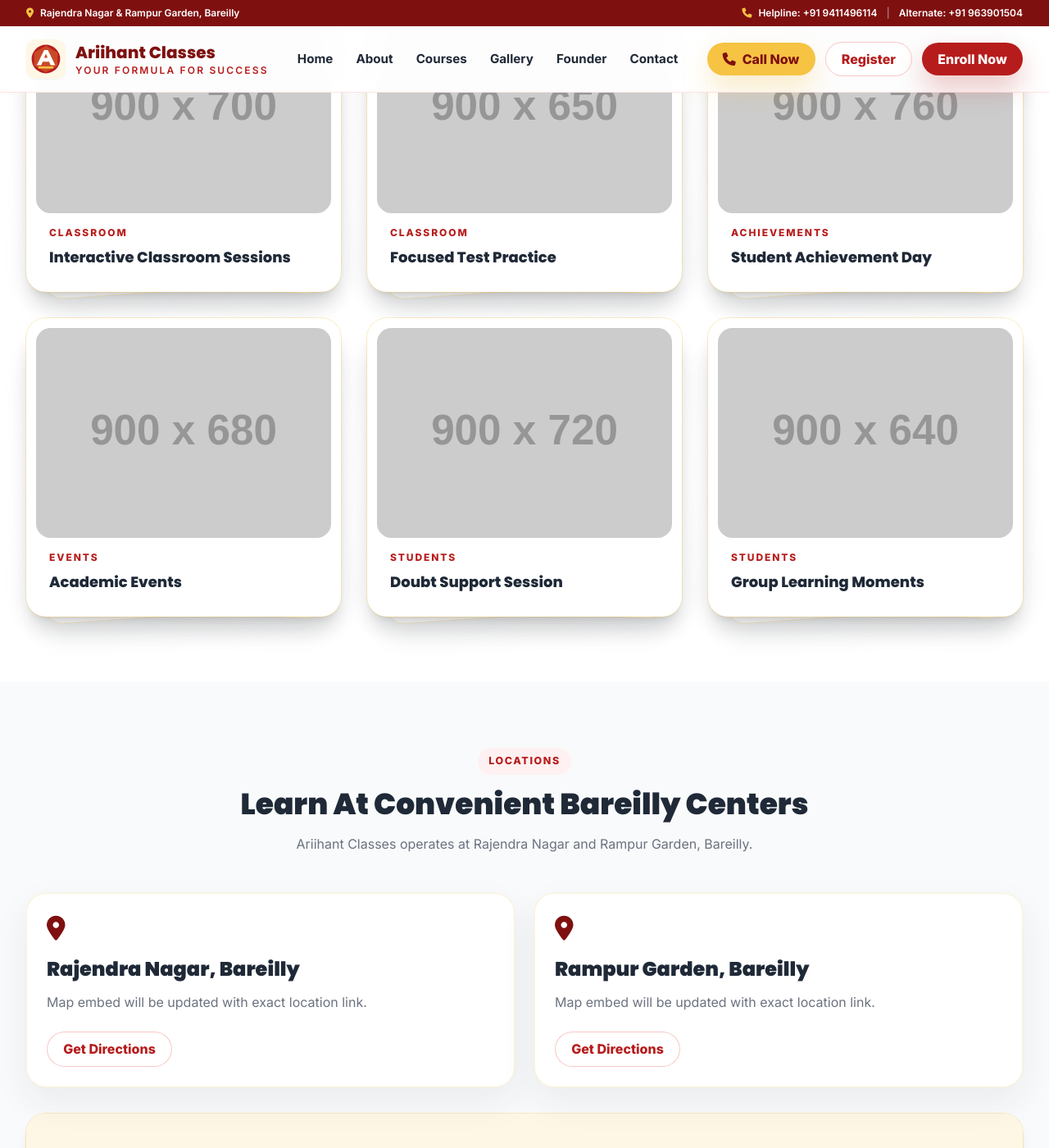
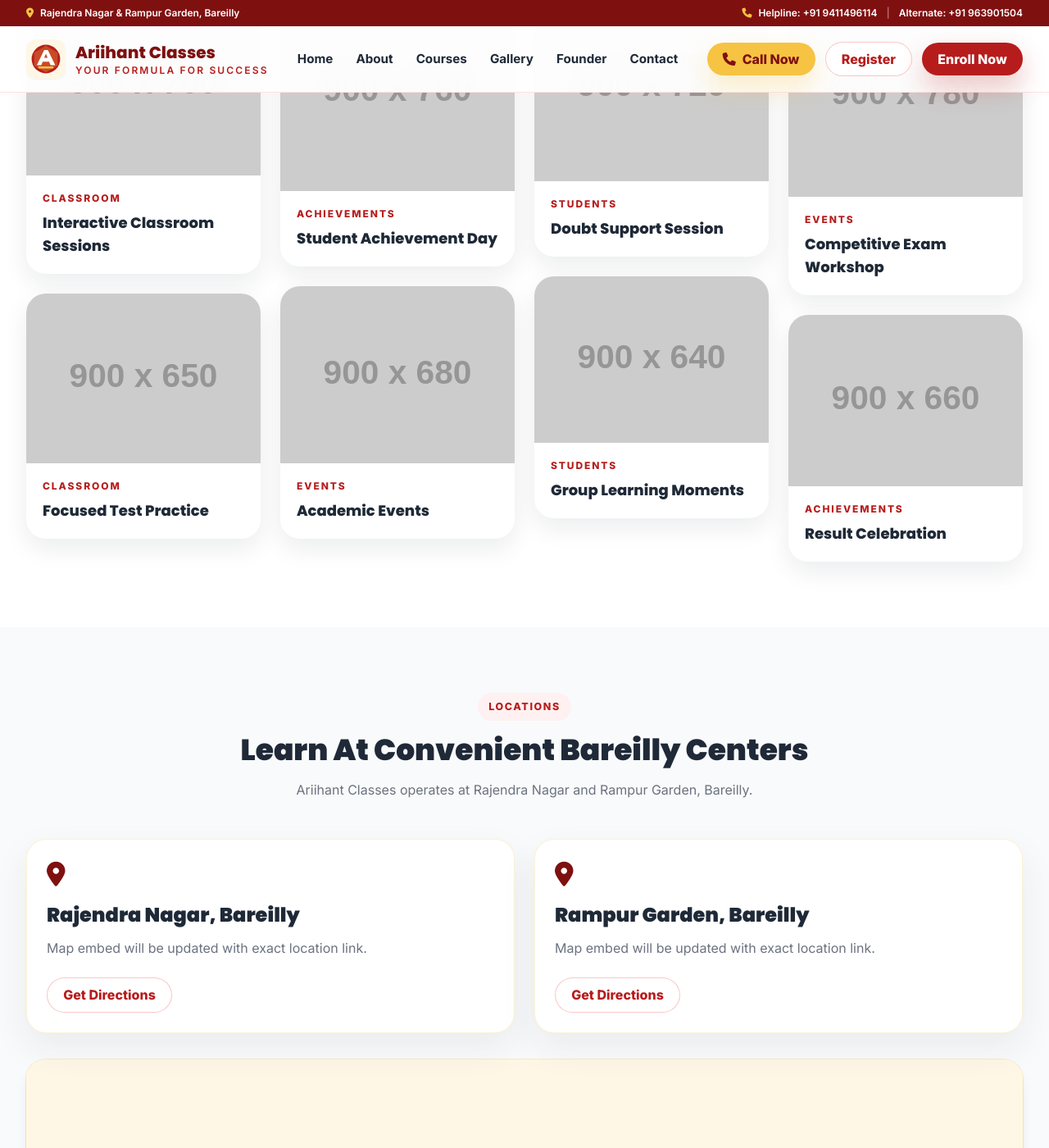
Before and after one commit to radhikayowin-bot/arihant-classes, a Jekyll site: the page built from index.html, in a window 1280 px wide and 1400 px high, scrolled down 5041 px. Shown: the whole window at 82% size. Built offline with Jekyll 4.4.1, drawn with Linux system fonts in a browser that asks for light colours; nearby versions of some CDN libraries.

Commit message:
Add masonry gallery layout

```diff
--- a/assets/css/style.css
+++ b/assets/css/style.css
@@ -195,6 +195,56 @@ body {
   filter: saturate(1.08);
 }
 
+.gallery-masonry {
+  column-count: 4;
+  column-gap: 24px;
+}
+
+.gallery-item {
+  break-inside: avoid;
+  margin-bottom: 24px;
+  overflow: hidden;
+  border-radius: 24px;
+  background: #FFFFFF;
+  box-shadow: 0 12px 30px rgba(15, 23, 42, 0.08);
+}
+
+.gallery-item img {
+  width: 100%;
+  height: auto;
+  display: block;
+  object-fit: contain;
+  transition: transform 0.5s ease;
+}
+
+.gallery-item:hover img {
+  transform: scale(1.04);
+}
+
+@media (max-width: 1200px) {
+  .gallery-masonry {
+    column-count: 3;
+  }
+}
+
+@media (max-width: 768px) {
+  .gallery-masonry {
+    column-count: 2;
+    column-gap: 16px;
+  }
+
+  .gallery-item {
+    margin-bottom: 16px;
+    border-radius: 18px;
+  }
+}
+
+@media (max-width: 480px) {
+  .gallery-masonry {
+    column-count: 1;
+  }
+}
+
 .form-field {
   width: 100%;
   border-radius: 1rem;
--- a/index.html
+++ b/index.html
@@ -50,7 +50,7 @@ description: Ariihant Classes coaching institute in Rajendra Nagar and Rampur Ga
   </div>
 </section>
 
-<section class="bg-white py-16 sm:py-20">
+<section class="py-16 md:py-20 bg-[#F9FAFB]">
   <div class="max-w-7xl mx-auto px-4 sm:px-6 lg:px-8">
     <div class="mx-auto max-w-3xl text-center">
       <span class="section-kicker">Courses Offered</span>
@@ -175,15 +175,18 @@ description: Ariihant Classes coaching institute in Rajendra Nagar and Rampur Ga
       </div>
       <a href="{{ '/gallery/' | relative_url }}" class="btn btn-outline">View Full Gallery</a>
     </div>
-    <div class="mt-12 grid grid-cols-1 gap-8 sm:grid-cols-2 lg:grid-cols-3">
-      {% for item in site.data.gallery limit: 6 %}
-      <article class="album-card group">
-        <div class="overflow-hidden rounded-[1.5rem] bg-white p-3 shadow-xl ring-1 ring-gold/30">
-          <img src="{{ item.image }}" alt="{{ item.alt }}" class="gallery-image h-64 w-full rounded-[1.1rem] object-cover">
-          <div class="p-4">
-            <p class="text-xs font-black uppercase tracking-[0.16em] text-primary">{{ item.category }}</p>
-            <h3 class="mt-2 font-heading text-lg font-extrabold">{{ item.title }}</h3>
-          </div>
+    <div class="gallery-masonry mt-12">
+      {% for item in site.data.gallery limit: 8 %}
+      <article class="gallery-item" data-category="{{ item.category }}">
+        <img
+          src="{{ item.image }}"
+          alt="{{ item.alt }}"
+          loading="lazy"
+          decoding="async"
+        />
+        <div class="p-5">
+          <p class="text-xs font-black uppercase tracking-[0.16em] text-primary">{{ item.category }}</p>
+          <h3 class="mt-2 font-heading text-lg font-extrabold">{{ item.title }}</h3>
         </div>
       </article>
       {% endfor %}
```
Also changed, not shown: gallery.md (+9 -6 lines).
